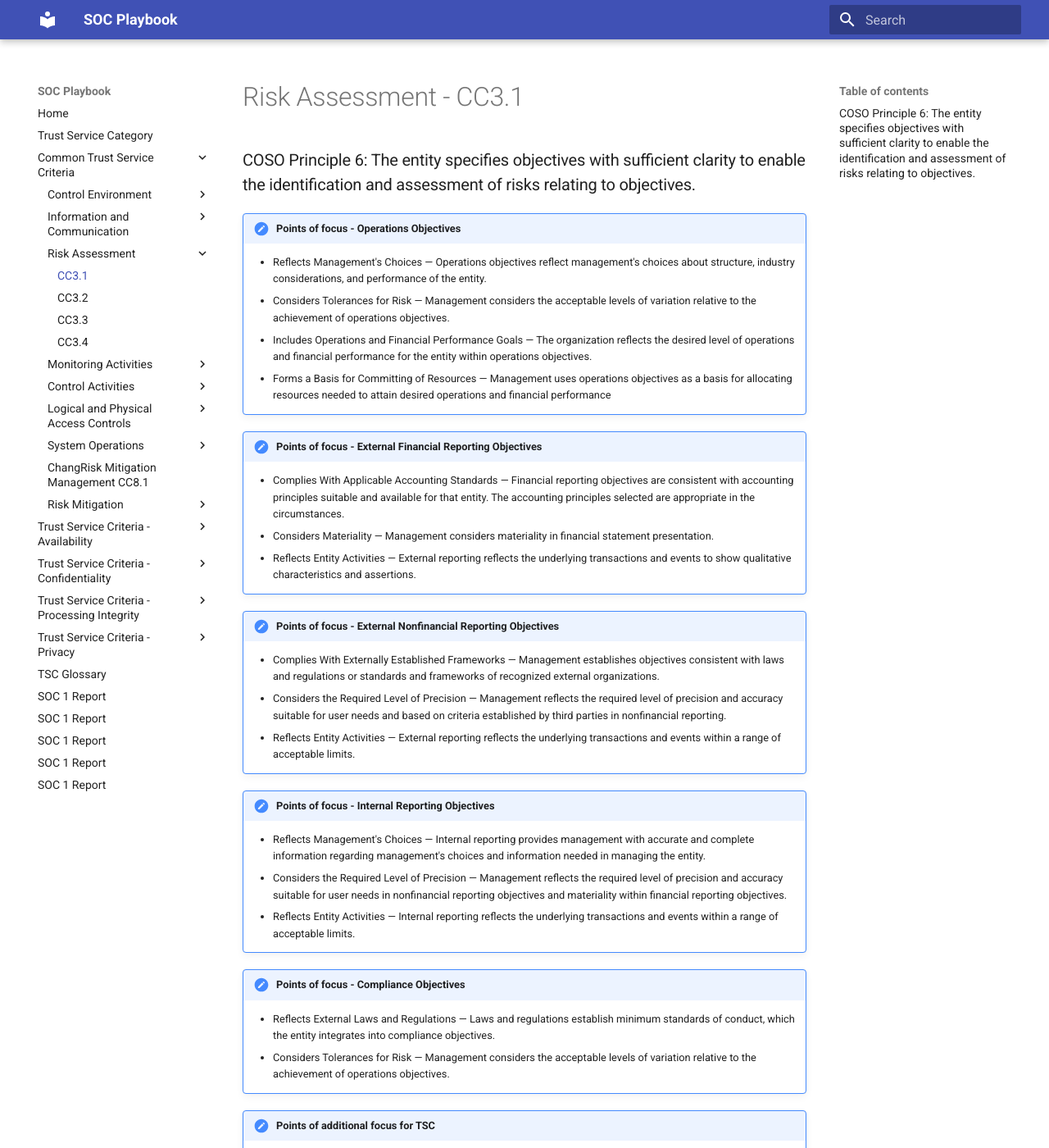
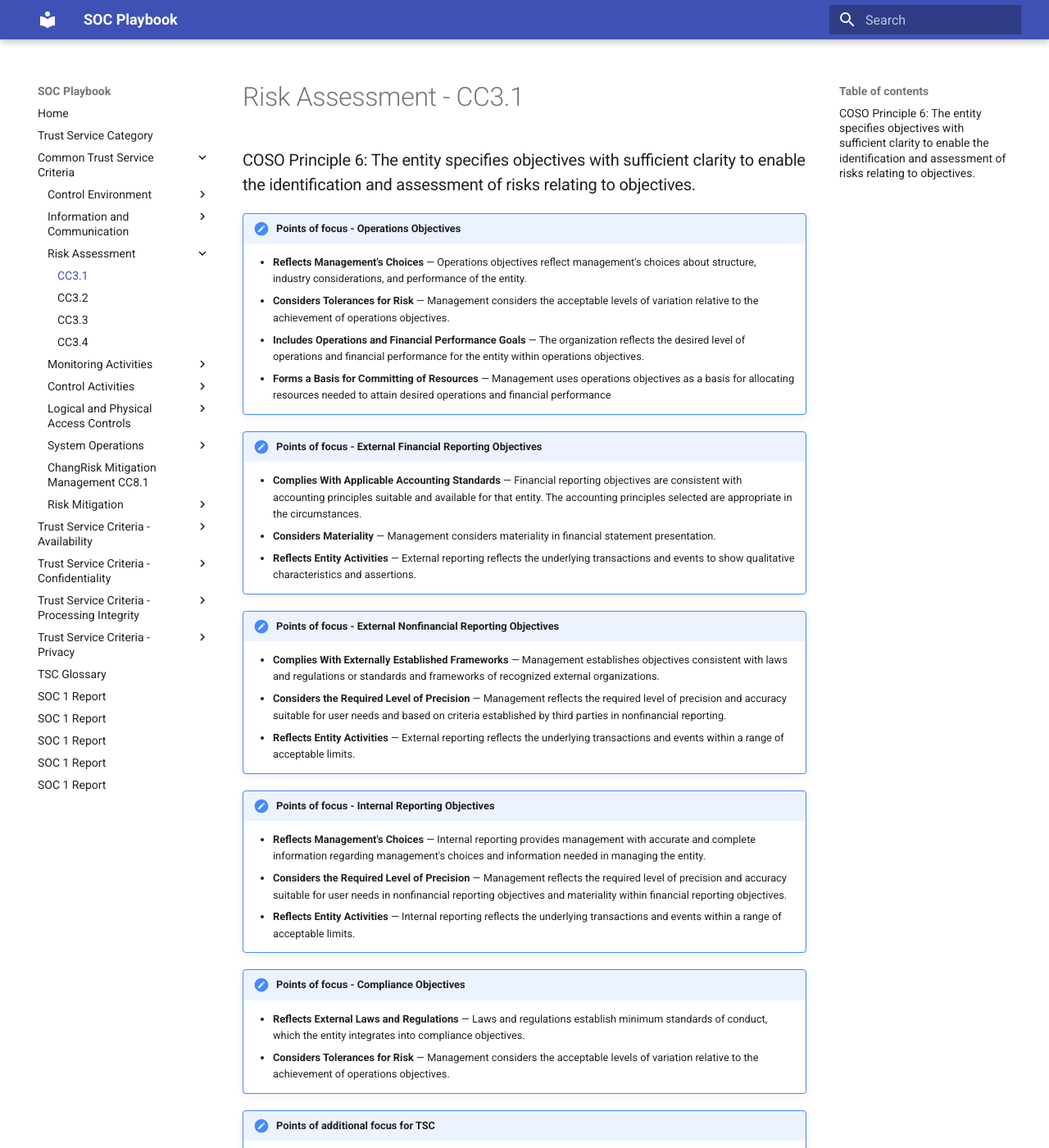
Before and after one commit to WashingtonGT/soc-playbook, an MkDocs documentation site: the page built from docs/tsc/cc3-1.md, in a window 1280 px wide and 1400 px high. Shown: the whole window at 82% size. Built offline with MkDocs 1.6.1 and Material for MkDocs 9.7.7, drawn with Linux system fonts in a browser that asks for light colours; some of the changed text lies outside the part shown.

Commit message:
Update cc3-1.md

```diff
--- a/docs/tsc/cc3-1.md
+++ b/docs/tsc/cc3-1.md
@@ -5,35 +5,35 @@
 
 !!! note "Points of focus - Operations Objectives"
 
-    * Reflects Management's Choices — Operations objectives reflect management's choices about structure, industry considerations, and performance of the entity.
-    * Considers Tolerances for Risk — Management considers the acceptable levels of variation relative to the achievement of operations objectives.
-    * Includes Operations and Financial Performance Goals — The organization reflects the desired level of operations and financial performance for the entity within operations objectives.
-    * Forms a Basis for Committing of Resources — Management uses operations objectives as a basis for allocating resources needed to attain desired operations and financial performance
+    * **Reflects Management's Choices** — Operations objectives reflect management's choices about structure, industry considerations, and performance of the entity.
+    * **Considers Tolerances for Risk** — Management considers the acceptable levels of variation relative to the achievement of operations objectives.
+    * **Includes Operations and Financial Performance Goals** — The organization reflects the desired level of operations and financial performance for the entity within operations objectives.
+    * **Forms a Basis for Committing of Resources** — Management uses operations objectives as a basis for allocating resources needed to attain desired operations and financial performance
 
 
 !!! note "Points of focus - External Financial Reporting Objectives"
 
-    * Complies With Applicable Accounting Standards — Financial reporting objectives are consistent with accounting principles suitable and available for that entity. The accounting principles selected are appropriate in the circumstances.
-    * Considers Materiality — Management considers materiality in financial statement presentation.
-    * Reflects Entity Activities — External reporting reflects the underlying transactions and events to show qualitative characteristics and assertions.
+    * **Complies With Applicable Accounting Standards** — Financial reporting objectives are consistent with accounting principles suitable and available for that entity. The accounting principles selected are appropriate in the circumstances.
+    * **Considers Materiality** — Management considers materiality in financial statement presentation.
+    * **Reflects Entity Activities** — External reporting reflects the underlying transactions and events to show qualitative characteristics and assertions.
 
 !!! note "Points of focus - External Nonfinancial Reporting Objectives"
 
-    * Complies With Externally Established Frameworks — Management establishes objectives consistent with laws and regulations or standards and frameworks of recognized external organizations.
-    * Considers the Required Level of Precision — Management reflects the required level of precision and accuracy suitable for user needs and based on criteria established by third parties in nonfinancial reporting.
-    * Reflects Entity Activities — External reporting reflects the underlying transactions and events within a range of acceptable limits.
+    * **Complies With Externally Established Frameworks** — Management establishes objectives consistent with laws and regulations or standards and frameworks of recognized external organizations.
+    * **Considers the Required Level of Precision** — Management reflects the required level of precision and accuracy suitable for user needs and based on criteria established by third parties in nonfinancial reporting.
+    * **Reflects Entity Activities** — External reporting reflects the underlying transactions and events within a range of acceptable limits.
 
 !!! note "Points of focus - Internal Reporting Objectives"
 
-    * Reflects Management's Choices — Internal reporting provides management with accurate and complete information regarding management's choices and information needed in managing the entity.
-    * Considers the Required Level of Precision — Management reflects the required level of precision and accuracy suitable for user needs in nonfinancial reporting objectives and materiality within financial reporting objectives.
-    * Reflects Entity Activities — Internal reporting reflects the underlying transactions and events within a range of acceptable limits.
+    * **Reflects Management's Choices** — Internal reporting provides management with accurate and complete information regarding management's choices and information needed in managing the entity.
+    * **Considers the Required Level of Precision** — Management reflects the required level of precision and accuracy suitable for user needs in nonfinancial reporting objectives and materiality within financial reporting objectives.
+    * **Reflects Entity Activities** — Internal reporting reflects the underlying transactions and events within a range of acceptable limits.
 
 !!! note "Points of focus - Compliance Objectives"
 
-    * Reflects External Laws and Regulations — Laws and regulations establish minimum standards of conduct, which the entity integrates into compliance objectives.
-    * Considers Tolerances for Risk — Management considers the acceptable levels of variation relative to the achievement of operations objectives.
+    * **Reflects External Laws and Regulations** — Laws and regulations establish minimum standards of conduct, which the entity integrates into compliance objectives.
+    * **Considers Tolerances for Risk** — Management considers the acceptable levels of variation relative to the achievement of operations objectives.
 
 !!! note "Points of additional focus for TSC"
 
-    * Establishes Sub-Objectives for Risk Assessment — Management identifies sub-objectives for use in risk assessment related to security, availability, processing integrity, confidentiality, or privacy to support the achievement of the entity’s objectives
+    * **Establishes Sub-Objectives for Risk Assessment** — Management identifies sub-objectives for use in risk assessment related to security, availability, processing integrity, confidentiality, or privacy to support the achievement of the entity’s objectives
```
